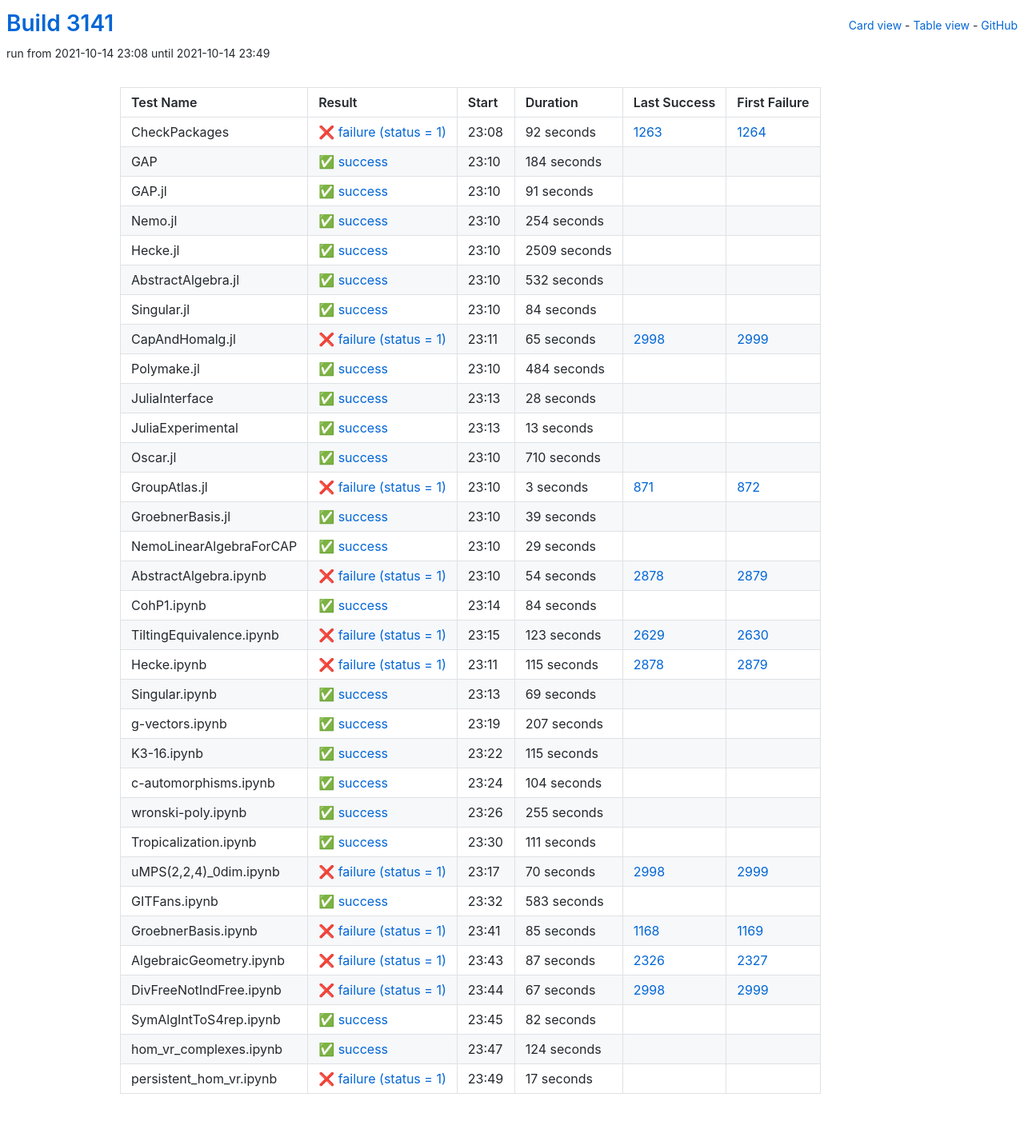
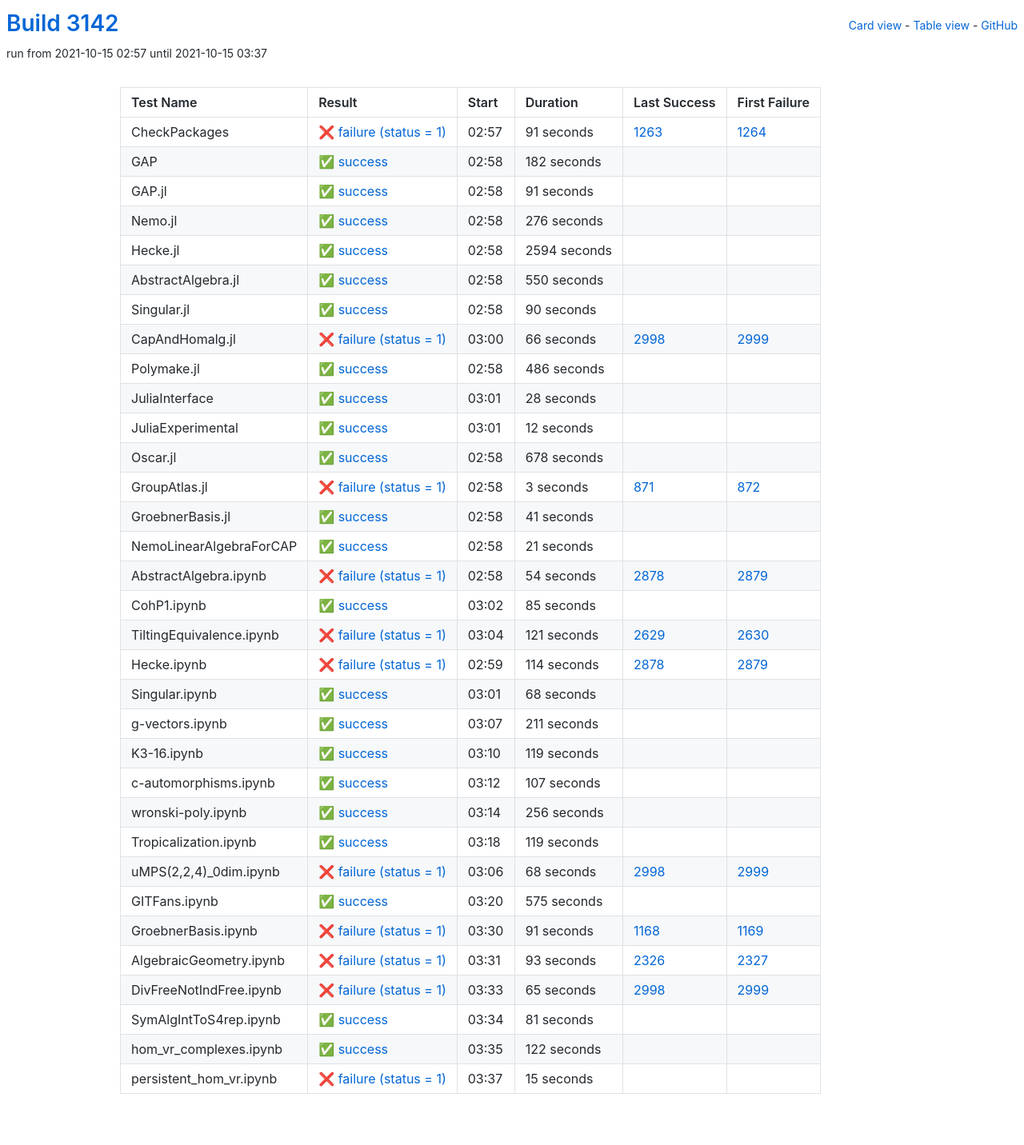
Before and after one commit to oscar-system/oscar-ci-status-stable, a Jekyll site: the page built from table.html, in a window 1280 px wide. Shown: the whole page at 80% size. Built offline with Jekyll 4.4.1, drawn with Linux system fonts in a browser that asks for light colours.

Commit message:
Build #3142

```diff
--- a/_data/ci.yml
+++ b/_data/ci.yml
@@ -1,6 +1,6 @@
 ---
-build: 3141
-build_url: https://oscarci.mathematik.uni-kl.de/job/oscar-stable/3141/
+build: 3142
+build_url: https://oscarci.mathematik.uni-kl.de/job/oscar-stable/3142/
 job: oscar-stable
 organization: oscar-system
 repo: oscar-ci-status-stable
@@ -8,32 +8,32 @@ repourl: https://github.com/oscar-system/oscar-ci-status-stable
 tests:
 - name: CheckPackages
   id: checkpackages
-  log: https://oscarci.mathematik.uni-kl.de/job/oscar-stable/3141/artifact/logs/build-3141/CheckPackages.log
-  start: 2021-10-14 23:08
+  log: https://oscarci.mathematik.uni-kl.de/job/oscar-stable/3142/artifact/logs/build-3142/CheckPackages.log
+  start: 2021-10-15 02:57
   success: false
   exitcode: 1
   status: failure
-  duration: 92
+  duration: 91
   last_success: 1263
   last_success_url: https://oscarci.mathematik.uni-kl.de/job/oscar-stable/1263/
   first_failure: 1264
   first_failure_url: https://oscarci.mathematik.uni-kl.de/job/oscar-stable/1264/
 - name: GAP
   id: gap
-  log: https://oscarci.mathematik.uni-kl.de/job/oscar-stable/3141/artifact/logs/build-3141/GAP.log
-  start: 2021-10-14 23:10
+  log: https://oscarci.mathematik.uni-kl.de/job/oscar-stable/3142/artifact/logs/build-3142/GAP.log
+  start: 2021-10-15 02:58
   success: true
   exitcode: 0
   status: success
-  duration: 184
+  duration: 182
   last_success: false
   last_success_url:
   first_failure: false
   first_failure_url:
 - name: GAP.jl
   id: gap-jl
-  log: https://oscarci.mathematik.uni-kl.de/job/oscar-stable/3141/artifact/logs/build-3141/GAP.jl.log
-  start: 2021-10-14 23:10
+  log: https://oscarci.mathematik.uni-kl.de/job/oscar-stable/3142/artifact/logs/build-3142/GAP.jl.log
+  start: 2021-10-15 02:58
   success: true
   exitcode: 0
   status: success
@@ -44,80 +44,80 @@ tests:
   first_failure_url:
 - name: Nemo.jl
   id: nemo-jl
-  log: https://oscarci.mathematik.uni-kl.de/job/oscar-stable/3141/artifact/logs/build-3141/Nemo.jl.log
-  start: 2021-10-14 23:10
+  log: https://oscarci.mathematik.uni-kl.de/job/oscar-stable/3142/artifact/logs/build-3142/Nemo.jl.log
+  start: 2021-10-15 02:58
   success: true
   exitcode: 0
   status: success
-  duration: 254
+  duration: 276
   last_success: false
   last_success_url:
   first_failure: false
   first_failure_url:
 - name: Hecke.jl
   id: hecke-jl
-  log: https://oscarci.mathematik.uni-kl.de/job/oscar-stable/3141/artifact/logs/build-3141/Hecke.jl.log
-  start: 2021-10-14 23:10
+  log: https://oscarci.mathematik.uni-kl.de/job/oscar-stable/3142/artifact/logs/build-3142/Hecke.jl.log
+  start: 2021-10-15 02:58
   success: true
   exitcode: 0
   status: success
-  duration: 2509
+  duration: 2594
   last_success: false
   last_success_url:
   first_failure: false
   first_failure_url:
 - name: AbstractAlgebra.jl
   id: abstractalgebra-jl
-  log: https://oscarci.mathematik.uni-kl.de/job/oscar-stable/3141/artifact/logs/build-3141/AbstractAlgebra.jl.log
-  start: 2021-10-14 23:10
+  log: https://oscarci.mathematik.uni-kl.de/job/oscar-stable/3142/artifact/logs/build-3142/AbstractAlgebra.jl.log
+  start: 2021-10-15 02:58
   success: true
   exitcode: 0
   status: success
-  duration: 532
+  duration: 550
   last_success: false
   last_success_url:
   first_failure: false
   first_failure_url:
 - name: Singular.jl
   id: singular-jl
-  log: https://oscarci.mathematik.uni-kl.de/job/oscar-stable/3141/artifact/logs/build-3141/Singular.jl.log
-  start: 2021-10-14 23:10
+  log: https://oscarci.mathematik.uni-kl.de/job/oscar-stable/3142/artifact/logs/build-3142/Singular.jl.log
+  start: 2021-10-15 02:58
   success: true
   exitcode: 0
   status: success
-  duration: 84
+  duration: 90
   last_success: false
   last_success_url:
   first_failure: false
   first_failure_url:
 - name: CapAndHomalg.jl
   id: capandhomalg-jl
-  log: https://oscarci.mathematik.uni-kl.de/job/oscar-stable/3141/artifact/logs/build-3141/CapAndHomalg.jl.log
-  start: 2021-10-14 23:11
+  log: https://oscarci.mathematik.uni-kl.de/job/oscar-stable/3142/artifact/logs/build-3142/CapAndHomalg.jl.log
+  start: 2021-10-15 03:00
   success: false
   exitcode: 1
   status: failure
-  duration: 65
+  duration: 66
   last_success: 2998
   last_success_url: https://oscarci.mathematik.uni-kl.de/job/oscar-stable/2998/
   first_failure: 2999
   first_failure_url: https://oscarci.mathematik.uni-kl.de/job/oscar-stable/2999/
 - name: Polymake.jl
   id: polymake-jl
-  log: https://oscarci.mathematik.uni-kl.de/job/oscar-stable/3141/artifact/logs/build-3141/Polymake.jl.log
-  start: 2021-10-14 23:10
+  log: https://oscarci.mathematik.uni-kl.de/job/oscar-stable/3142/artifact/logs/build-3142/Polymake.jl.log
+  start: 2021-10-15 02:58
   success: true
   exitcode: 0
   status: success
-  duration: 484
+  duration: 486
   last_success: false
   last_success_url:
   first_failure: false
   first_failure_url:
 - name: JuliaInterface
   id: juliainterface
-  log: https://oscarci.mathematik.uni-kl.de/job/oscar-stable/3141/artifact/logs/build-3141/JuliaInterface.log
-  start: 2021-10-14 23:13
+  log: https://oscarci.mathematik.uni-kl.de/job/oscar-stable/3142/artifact/logs/build-3142/JuliaInterface.log
+  start: 2021-10-15 03:01
   success: true
   exitcode: 0
   status: success
@@ -128,32 +128,32 @@ tests:
   first_failure_url:
 - name: JuliaExperimental
   id: juliaexperimental
-  log: https://oscarci.mathematik.uni-kl.de/job/oscar-stable/3141/artifact/logs/build-3141/JuliaExperimental.log
-  start: 2021-10-14 23:13
+  log: https://oscarci.mathematik.uni-kl.de/job/oscar-stable/3142/artifact/logs/build-3142/JuliaExperimental.log
+  start: 2021-10-15 03:01
   success: true
   exitcode: 0
   status: success
-  duration: 13
+  duration: 12
   last_success: false
   last_success_url:
   first_failure: false
   first_failure_url:
 - name: Oscar.jl
   id: oscar-jl
-  log: https://oscarci.mathematik.uni-kl.de/job/oscar-stable/3141/artifact/logs/build-3141/Oscar.jl.log
-  start: 2021-10-14 23:10
+  log: https://oscarci.mathematik.uni-kl.de/job/oscar-stable/3142/artifact/logs/build-3142/Oscar.jl.log
+  start: 2021-10-15 02:58
   success: true
   exitcode: 0
   status: success
-  duration: 710
+  duration: 678
   last_success: false
   last_success_url:
   first_failure: false
   first_failure_url:
 - name: GroupAtlas.jl
   id: groupatlas-jl
-  log: https://oscarci.mathematik.uni-kl.de/job/oscar-stable/3141/artifact/logs/build-3141/GroupAtlas.jl.log
-  start: 2021-10-14 23:10
+  log: https://oscarci.mathematik.uni-kl.de/job/oscar-stable/3142/artifact/logs/build-3142/GroupAtlas.jl.log
+  start: 2021-10-15 02:58
   success: false
   exitcode: 1
   status: failure
@@ -164,32 +164,32 @@ tests:
   first_failure_url: https://oscarci.mathematik.uni-kl.de/job/oscar-stable/872/
 - name: GroebnerBasis.jl
   id: groebnerbasis-jl
-  log: https://oscarci.mathematik.uni-kl.de/job/oscar-stable/3141/artifact/logs/build-3141/GroebnerBasis.jl.log
-  start: 2021-10-14 23:10
+  log: https://oscarci.mathematik.uni-kl.de/job/oscar-stable/3142/artifact/logs/build-3142/GroebnerBasis.jl.log
+  start: 2021-10-15 02:58
   success: true
   exitcode: 0
   status: success
-  duration: 39
+  duration: 41
   last_success: false
   last_success_url:
   first_failure: false
   first_failure_url:
 - name: NemoLinearAlgebraForCAP
   id: nemolinearalgebraforcap
-  log: https://oscarci.mathematik.uni-kl.de/job/oscar-stable/3141/artifact/logs/build-3141/NemoLinearAlgebraForCAP.log
-  start: 2021-10-14 23:10
+  log: https://oscarci.mathematik.uni-kl.de/job/oscar-stable/3142/artifact/logs/build-3142/NemoLinearAlgebraForCAP.log
+  start: 2021-10-15 02:58
   success: true
   exitcode: 0
   status: success
-  duration: 29
+  duration: 21
   last_success: false
   last_success_url:
   first_failure: false
   first_failure_url:
 - name: AbstractAlgebra.ipynb
   id: abstractalgebra-ipynb
-  log: https://oscarci.mathematik.uni-kl.de/job/oscar-stable/3141/artifact/logs/build-3141/AbstractAlgebra.ipynb.log
-  start: 2021-10-14 23:10
+  log: https://oscarci.mathematik.uni-kl.de/job/oscar-stable/3142/artifact/logs/build-3142/AbstractAlgebra.ipynb.log
+  start: 2021-10-15 02:58
   success: false
   exitcode: 1
   status: failure
@@ -200,204 +200,204 @@ tests:
   first_failure_url: https://oscarci.mathematik.uni-kl.de/job/oscar-stable/2879/
 - name: CohP1.ipynb
   id: cohp1-ipynb
-  log: https://oscarci.mathematik.uni-kl.de/job/oscar-stable/3141/artifact/logs/build-3141/CohP1.ipynb.log
-  start: 2021-10-14 23:14
+  log: https://oscarci.mathematik.uni-kl.de/job/oscar-stable/3142/artifact/logs/build-3142/CohP1.ipynb.log
+  start: 2021-10-15 03:02
   success: true
   exitcode: 0
   status: success
-  duration: 84
+  duration: 85
   last_success: false
   last_success_url:
   first_failure: false
   first_failure_url:
 - name: TiltingEquivalence.ipynb
   id: tiltingequivalence-ipynb
-  log: https://oscarci.mathematik.uni-kl.de/job/oscar-stable/3141/artifact/logs/build-3141/TiltingEquivalence.ipynb.log
-  start: 2021-10-14 23:15
+  log: https://oscarci.mathematik.uni-kl.de/job/oscar-stable/3142/artifact/logs/build-3142/TiltingEquivalence.ipynb.log
+  start: 2021-10-15 03:04
   success: false
   exitcode: 1
   status: failure
-  duration: 123
+  duration: 121
   last_success: 2629
   last_success_url: https://oscarci.mathematik.uni-kl.de/job/oscar-stable/2629/
   first_failure: 2630
   first_failure_url: https://oscarci.mathematik.uni-kl.de/job/oscar-stable/2630/
 - name: Hecke.ipynb
   id: hecke-ipynb
-  log: https://oscarci.mathematik.uni-kl.de/job/oscar-stable/3141/artifact/logs/build-3141/Hecke.ipynb.log
-  start: 2021-10-14 23:11
+  log: https://oscarci.mathematik.uni-kl.de/job/oscar-stable/3142/artifact/logs/build-3142/Hecke.ipynb.log
+  start: 2021-10-15 02:59
   success: false
   exitcode: 1
   status: failure
-  duration: 115
+  duration: 114
   last_success: 2878
   last_success_url: https://oscarci.mathematik.uni-kl.de/job/oscar-stable/2878/
   first_failure: 2879
   first_failure_url: https://oscarci.mathematik.uni-kl.de/job/oscar-stable/2879/
 - name: Singular.ipynb
   id: singular-ipynb
-  log: https://oscarci.mathematik.uni-kl.de/job/oscar-stable/3141/artifact/logs/build-3141/Singular.ipynb.log
-  start: 2021-10-14 23:13
+  log: https://oscarci.mathematik.uni-kl.de/job/oscar-stable/3142/artifact/logs/build-3142/Singular.ipynb.log
+  start: 2021-10-15 03:01
   success: true
   exitcode: 0
   status: success
-  duration: 69
+  duration: 68
   last_success: false
   last_success_url:
   first_failure: false
   first_failure_url:
 - name: g-vectors.ipynb
   id: g-vectors-ipynb
-  log: https://oscarci.mathematik.uni-kl.de/job/oscar-stable/3141/artifact/logs/build-3141/g-vectors.ipynb.log
-  start: 2021-10-14 23:19
+  log: https://oscarci.mathematik.uni-kl.de/job/oscar-stable/3142/artifact/logs/build-3142/g-vectors.ipynb.log
+  start: 2021-10-15 03:07
   success: true
   exitcode: 0
   status: success
-  duration: 207
+  duration: 211
   last_success: false
   last_success_url:
   first_failure: false
   first_failure_url:
 - name: K3-16.ipynb
   id: k3-16-ipynb
-  log: https://oscarci.mathematik.uni-kl.de/job/oscar-stable/3141/artifact/logs/build-3141/K3-16.ipynb.log
-  start: 2021-10-14 23:22
+  log: https://oscarci.mathematik.uni-kl.de/job/oscar-stable/3142/artifact/logs/build-3142/K3-16.ipynb.log
+  start: 2021-10-15 03:10
   success: true
   exitcode: 0
   status: success
-  duration: 115
+  duration: 119
   last_success: false
   last_success_url:
   first_failure: false
   first_failure_url:
 - name: c-automorphisms.ipynb
   id: c-automorphisms-ipynb
-  log: https://oscarci.mathematik.uni-kl.de/job/oscar-stable/3141/artifact/logs/build-3141/c-automorphisms.ipynb.log
-  start: 2021-10-14 23:24
+  log: https://oscarci.mathematik.uni-kl.de/job/oscar-stable/3142/artifact/logs/build-3142/c-automorphisms.ipynb.log
+  start: 2021-10-15 03:12
   success: true
   exitcode: 0
   status: success
-  duration: 104
+  duration: 107
   last_success: false
   last_success_url:
   first_failure: false
   first_failure_url:
 - name: wronski-poly.ipynb
   id: wronski-poly-ipynb
-  log: https://oscarci.mathematik.uni-kl.de/job/oscar-stable/3141/artifact/logs/build-3141/wronski-poly.ipynb.log
-  start: 2021-10-14 23:26
+  log: https://oscarci.mathematik.uni-kl.de/job/oscar-stable/3142/artifact/logs/build-3142/wronski-poly.ipynb.log
+  start: 2021-10-15 03:14
   success: true
   exitcode: 0
   status: success
-  duration: 255
+  duration: 256
   last_success: false
   last_success_url:
   first_failure: false
   first_failure_url:
 - name: Tropicalization.ipynb
   id: tropicalization-ipynb
-  log: https://oscarci.mathematik.uni-kl.de/job/oscar-stable/3141/artifact/logs/build-3141/Tropicalization.ipynb.log
-  start: 2021-10-14 23:30
+  log: https://oscarci.mathematik.uni-kl.de/job/oscar-stable/3142/artifact/logs/build-3142/Tropicalization.ipynb.log
+  start: 2021-10-15 03:18
   success: true
   exitcode: 0
   status: success
-  duration: 111
+  duration: 119
   last_success: false
   last_success_url:
   first_failure: false
   first_failure_url:
 - name: uMPS(2,2,4)_0dim.ipynb
   id: umps-2-2-4-0dim-ipynb
-  log: https://oscarci.mathematik.uni-kl.de/job/oscar-stable/3141/artifact/logs/build-3141/uMPS-2-2-4-_0dim.ipynb.log
-  start: 2021-10-14 23:17
+  log: https://oscarci.mathematik.uni-kl.de/job/oscar-stable/3142/artifact/logs/build-3142/uMPS-2-2-4-_0dim.ipynb.log
+  start: 2021-10-15 03:06
   success: false
   exitcode: 1
   status: failure
-  duration: 70
+  duration: 68
   last_success: 2998
   last_success_url: https://oscarci.mathematik.uni-kl.de/job/oscar-stable/2998/
   first_failure: 2999
   first_failure_url: https://oscarci.mathematik.uni-kl.de/job/oscar-stable/2999/
 - name: GITFans.ipynb
   id: gitfans-ipynb
-  log: https://oscarci.mathematik.uni-kl.de/job/oscar-stable/3141/artifact/logs/build-3141/GITFans.ipynb.log
-  start: 2021-10-14 23:32
+  log: https://oscarci.mathematik.uni-kl.de/job/oscar-stable/3142/artifact/logs/build-3142/GITFans.ipynb.log
+  start: 2021-10-15 03:20
   success: true
   exitcode: 0
   status: success
-  duration: 583
+  duration: 575
   last_success: false
   last_success_url:
   first_failure: false
   first_failure_url:
 - name: GroebnerBasis.ipynb
   id: groebnerbasis-ipynb
-  log: https://oscarci.mathematik.uni-kl.de/job/oscar-stable/3141/artifact/logs/build-3141/GroebnerBasis.ipynb.log
-  start: 2021-10-14 23:41
+  log: https://oscarci.mathematik.uni-kl.de/job/oscar-stable/3142/artifact/logs/build-3142/GroebnerBasis.ipynb.log
+  start: 2021-10-15 03:30
   success: false
   exitcode: 1
   status: failure
-  duration: 85
+  duration: 91
   last_success: 1168
   last_success_url: https://oscarci.mathematik.uni-kl.de/job/oscar-stable/1168/
   first_failure: 1169
   first_failure_url: https://oscarci.mathematik.uni-kl.de/job/oscar-stable/1169/
 - name: AlgebraicGeometry.ipynb
   id: algebraicgeometry-ipynb
-  log: https://oscarci.mathematik.uni-kl.de/job/oscar-stable/3141/artifact/logs/build-3141/AlgebraicGeometry.ipynb.log
-  start: 2021-10-14 23:43
+  log: https://oscarci.mathematik.uni-kl.de/job/oscar-stable/3142/artifact/logs/build-3142/AlgebraicGeometry.ipynb.log
+  start: 2021-10-15 03:31
   success: false
   exitcode: 1
   status: failure
-  duration: 87
+  duration: 93
   last_success: 2326
   last_success_url: https://oscarci.mathematik.uni-kl.de/job/oscar-stable/2326/
   first_failure: 2327
   first_failure_url: https://oscarci.mathematik.uni-kl.de/job/oscar-stable/2327/
 - name: DivFreeNotIndFree.ipynb
   id: divfreenotindfree-ipynb
-  log: https://oscarci.mathematik.uni-kl.de/job/oscar-stable/3141/artifact/logs/build-3141/DivFreeNotIndFree.ipynb.log
-  start: 2021-10-14 23:44
+  log: https://oscarci.mathematik.uni-kl.de/job/oscar-stable/3142/artifact/logs/build-3142/DivFreeNotIndFree.ipynb.log
+  start: 2021-10-15 03:33
   success: false
   exitcode: 1
   status: failure
-  duration: 67
+  duration: 65
   last_success: 2998
   last_success_url: https://oscarci.mathematik.uni-kl.de/job/oscar-stable/2998/
   first_failure: 2999
   first_failure_url: https://oscarci.mathematik.uni-kl.de/job/oscar-stable/2999/
 - name: SymAlgIntToS4rep.ipynb
   id: symalginttos4rep-ipynb
-  log: https://oscarci.mathematik.uni-kl.de/job/oscar-stable/3141/artifact/logs/build-3141/SymAlgIntToS4rep.ipynb.log
-  start: 2021-10-14 23:45
+  log: https://oscarci.mathematik.uni-kl.de/job/oscar-stable/3142/artifact/logs/build-3142/SymAlgIntToS4rep.ipynb.log
+  start: 2021-10-15 03:34
   success: true
   exitcode: 0
   status: success
-  duration: 82
+  duration: 81
   last_success: false
   last_success_url:
   first_failure: false
   first_failure_url:
 - name: hom_vr_complexes.ipynb
   id: hom-vr-complexes-ipynb
-  log: https://oscarci.mathematik.uni-kl.de/job/oscar-stable/3141/artifact/logs/build-3141/hom_vr_complexes.ipynb.log
-  start: 2021-10-14 23:47
+  log: https://oscarci.mathematik.uni-kl.de/job/oscar-stable/3142/artifact/logs/build-3142/hom_vr_complexes.ipynb.log
+  start: 2021-10-15 03:35
   success: true
   exitcode: 0
   status: success
-  duration: 124
+  duration: 122
   last_success: false
   last_success_url:
   first_failure: false
   first_failure_url:
 - name: persistent_hom_vr.ipynb
   id: persistent-hom-vr-ipynb
-  log: https://oscarci.mathematik.uni-kl.de/job/oscar-stable/3141/artifact/logs/build-3141/persistent_hom_vr.ipynb.log
-  start: 2021-10-14 23:49
+  log: https://oscarci.mathematik.uni-kl.de/job/oscar-stable/3142/artifact/logs/build-3142/persistent_hom_vr.ipynb.log
+  start: 2021-10-15 03:37
   success: false
   exitcode: 1
   status: failure
-  duration: 17
+  duration: 15
   last_success: false
   last_success_url:
   first_failure: false
```
Also changed, not shown: README.md.
